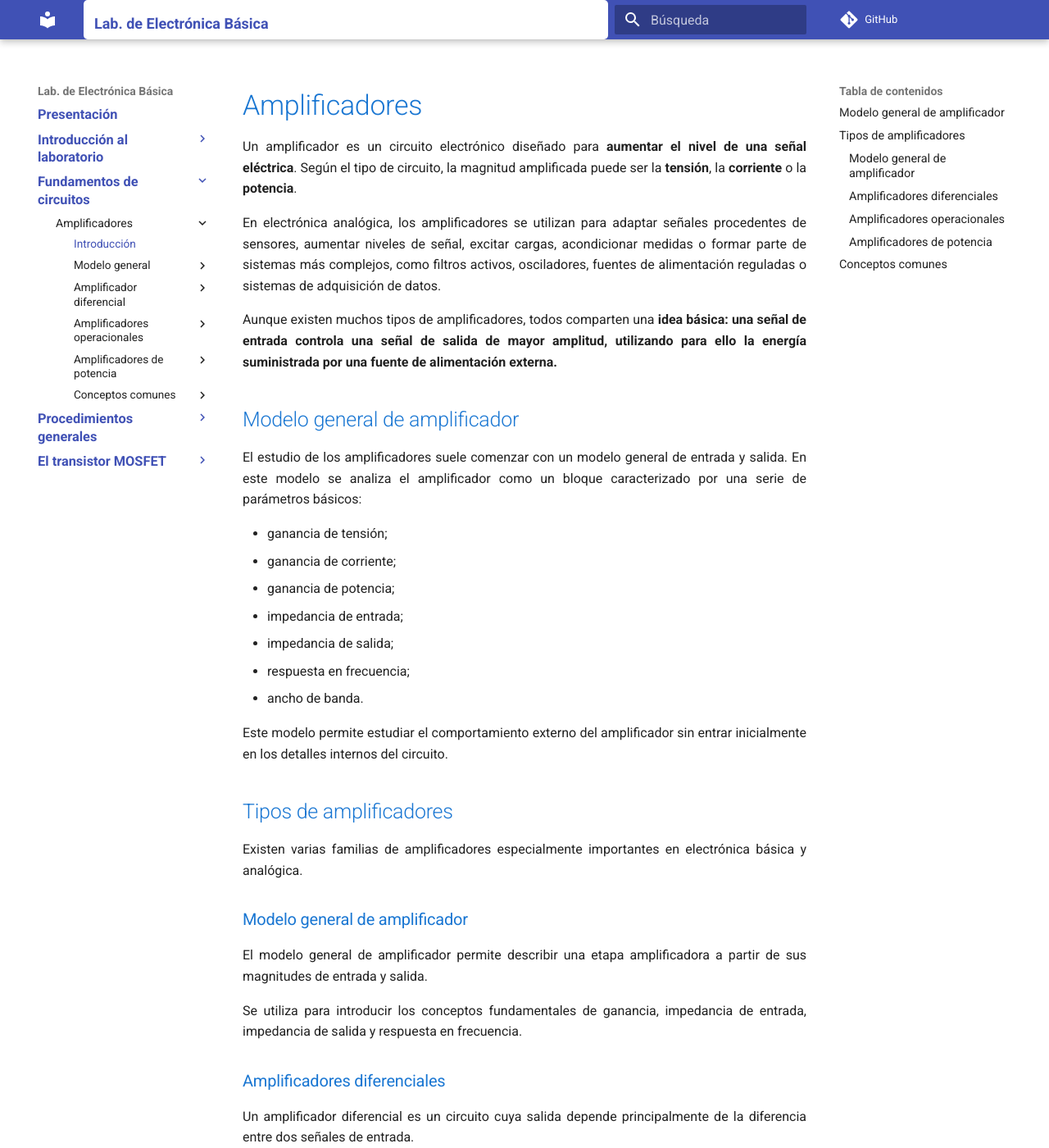
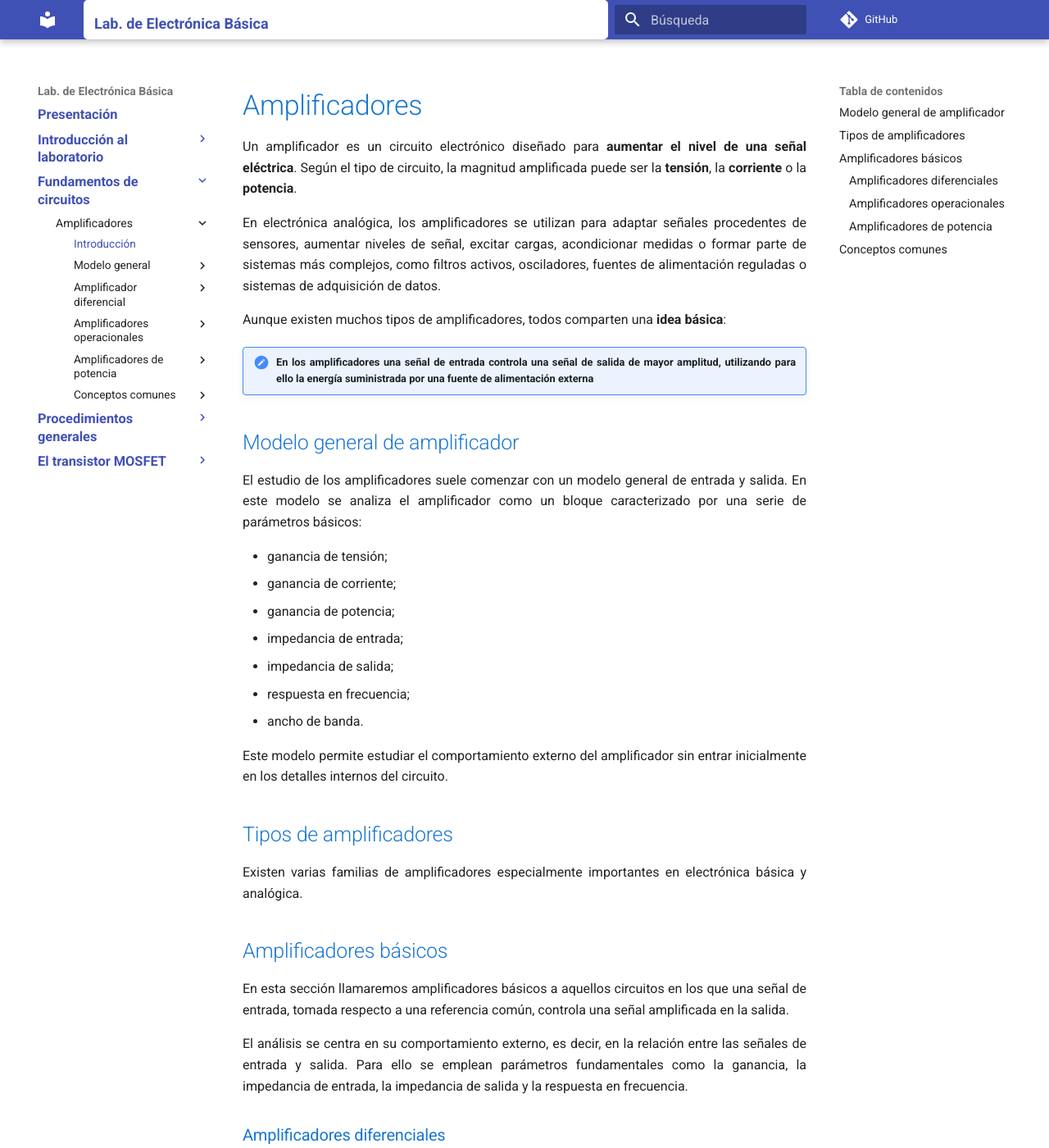
Before and after one commit to Lab-Electronica/Electronica-Basica, an MkDocs documentation site: the page built from docs/fund/amp/index.md, in a window 1280 px wide and 1400 px high. Shown: the whole window at 82% size. Built offline with MkDocs 1.6.1 and Material for MkDocs 9.7.7, drawn with Linux system fonts in a browser that asks for light colours; comment, search, counter and statistics services are not loaded.

Commit message:
Mejora amplificador básico

```diff
--- a/docs/fund/amp/index.md
+++ b/docs/fund/amp/index.md
@@ -4,7 +4,9 @@ Un amplificador es un circuito electrónico diseñado para **aumentar el nivel d
 
 En electrónica analógica, los amplificadores se utilizan para adaptar señales procedentes de sensores, aumentar niveles de señal, excitar cargas, acondicionar medidas o formar parte de sistemas más complejos, como filtros activos, osciladores, fuentes de alimentación reguladas o sistemas de adquisición de datos.
 
-Aunque existen muchos tipos de amplificadores, todos comparten una **idea básica: una señal de entrada controla una señal de salida de mayor amplitud, utilizando para ello la energía suministrada por una fuente de alimentación externa.**
+Aunque existen muchos tipos de amplificadores, todos comparten una **idea básica**:
+
+!!! note "En los amplificadores una señal de entrada controla una señal de salida de mayor amplitud, utilizando para ello la energía suministrada por una fuente de alimentación externa"
 
 ## Modelo general de amplificador
 
@@ -24,11 +26,11 @@ Este modelo permite estudiar el comportamiento externo del amplificador sin entr
 
 Existen varias familias de amplificadores especialmente importantes en electrónica básica y analógica.
 
-### Modelo general de amplificador
+## Amplificadores básicos
 
-El modelo general de amplificador permite describir una etapa amplificadora a partir de sus magnitudes de entrada y salida.
+En esta sección llamaremos amplificadores básicos a aquellos circuitos en los que una señal de entrada, tomada respecto a una referencia común, controla una señal amplificada en la salida.
 
-Se utiliza para introducir los conceptos fundamentales de ganancia, impedancia de entrada, impedancia de salida y respuesta en frecuencia.
+El análisis se centra en su comportamiento externo, es decir, en la relación entre las señales de entrada y salida. Para ello se emplean parámetros fundamentales como la ganancia, la impedancia de entrada, la impedancia de salida y la respuesta en frecuencia.
 
 ### Amplificadores diferenciales
 
```
